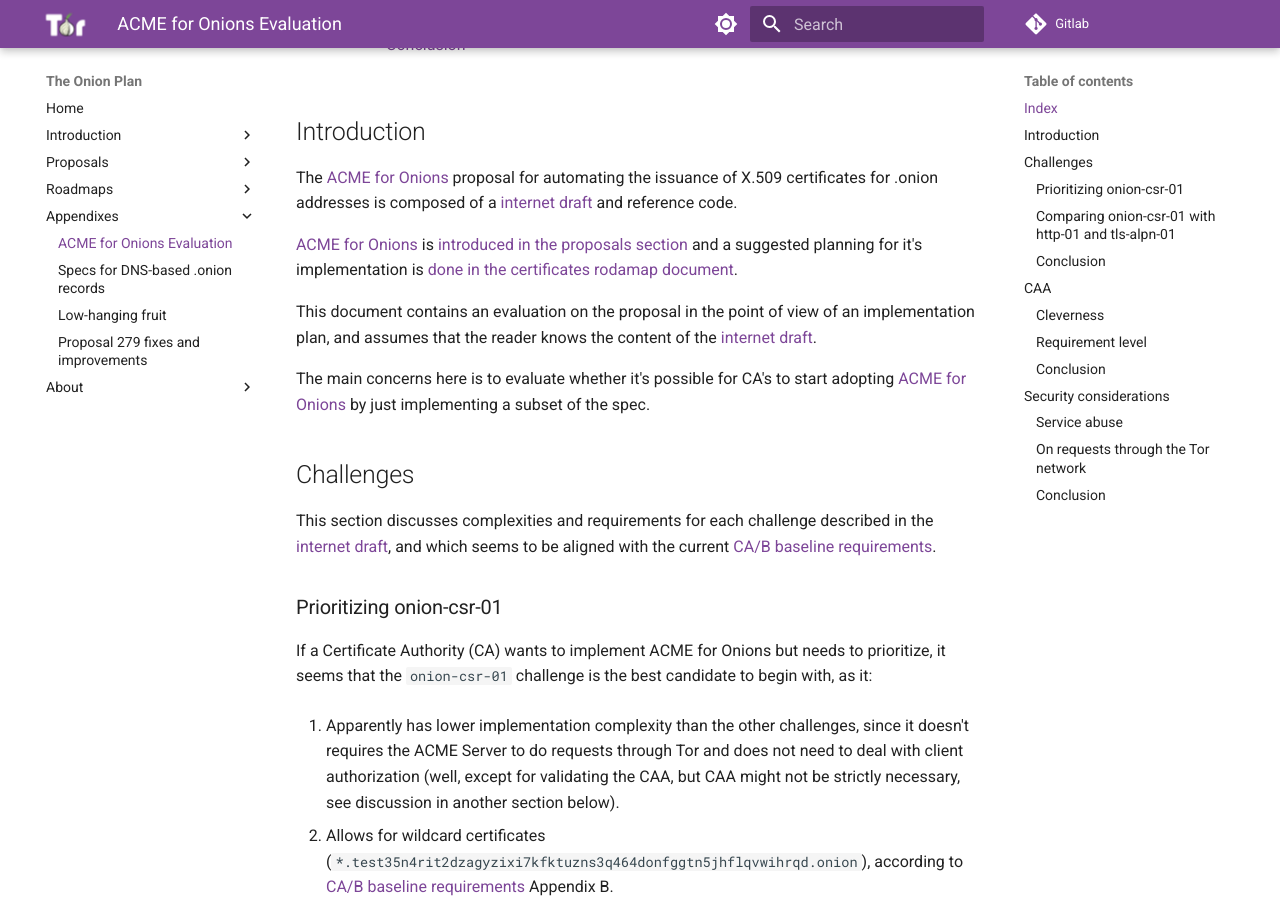
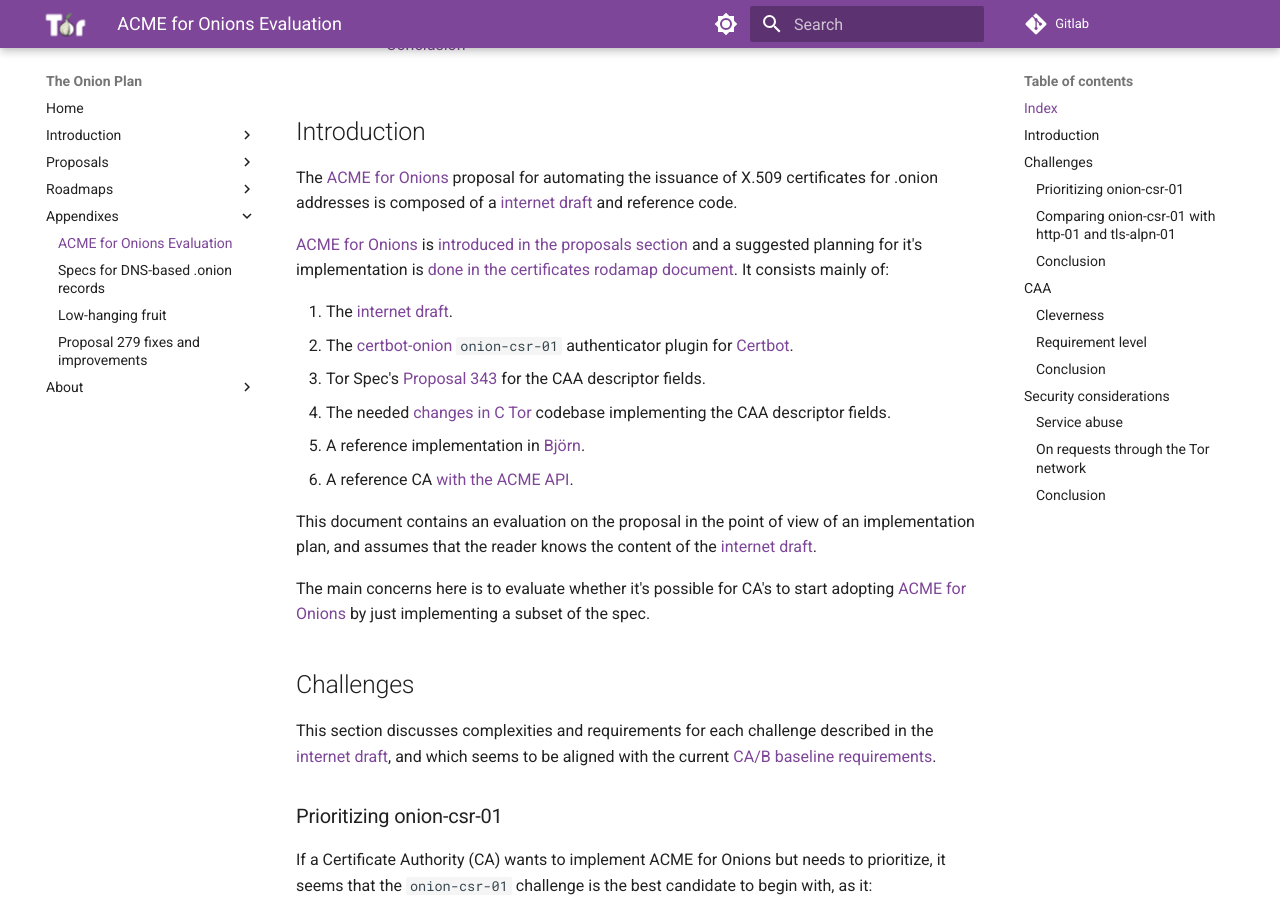
Before and after one commit to offsoc/onionplan, an MkDocs documentation site: the page built from docs/appendixes/acme.md, in a window 1280 px wide and 900 px high, scrolled down 768 px. Built offline with MkDocs 1.6.1 and Material for MkDocs 9.7.7, drawn with Linux system fonts in a browser that asks for light colours.

Commit message:
Feat: appendix: ACME: proposal components

```diff
--- a/docs/appendixes/acme.md
+++ b/docs/appendixes/acme.md
@@ -15,7 +15,14 @@ reference code.
 
 [ACME for Onions][] is [introduced in the proposals section][] and a suggested
 planning for it's implementation is [done in the certificates rodamap
-document][].
+document][]. It consists mainly of:
+
+1. The [internet draft][].
+2. The [certbot-onion][] `onion-csr-01` authenticator plugin for [Certbot][].
+3. Tor Spec's [Proposal 343][] for the CAA descriptor fields.
+4. The needed [changes in C Tor][] codebase implementing the CAA descriptor fields.
+5. A reference implementation in [Björn](https://github.com/as207960/bjorn).
+6. A reference CA [with the ACME API](https://acme.api.acmeforonions.org).
 
 This document contains an evaluation on the proposal in the point of view
 of an implementation plan, and assumes that the reader knows the content
@@ -28,6 +35,10 @@ adopting [ACME for Onions][] by just implementing a subset of the spec.
 [internet draft]: https://datatracker.ietf.org/doc/draft-misell-acme-onion/
 [introduced in the proposals section]: ../proposals/usability/certificates.md#acme-for-onions
 [done in the certificates rodamap document]: ../roadmaps/certificates.md#acme-for-onions-roadmapping
+[certbot-onion]: https://pypi.org/project/certbot-onion/
+[certbot]: https://certbot.eff.org/
+[Proposal 343]: https://gitlab.torproject.org/tpo/core/torspec/-/blob/main/proposals/343-rend-caa.txt
+[changes in C Tor]: https://gitlab.torproject.org/tpo/core/tor/-/merge_requests/716
 
 ## Challenges
 
```
